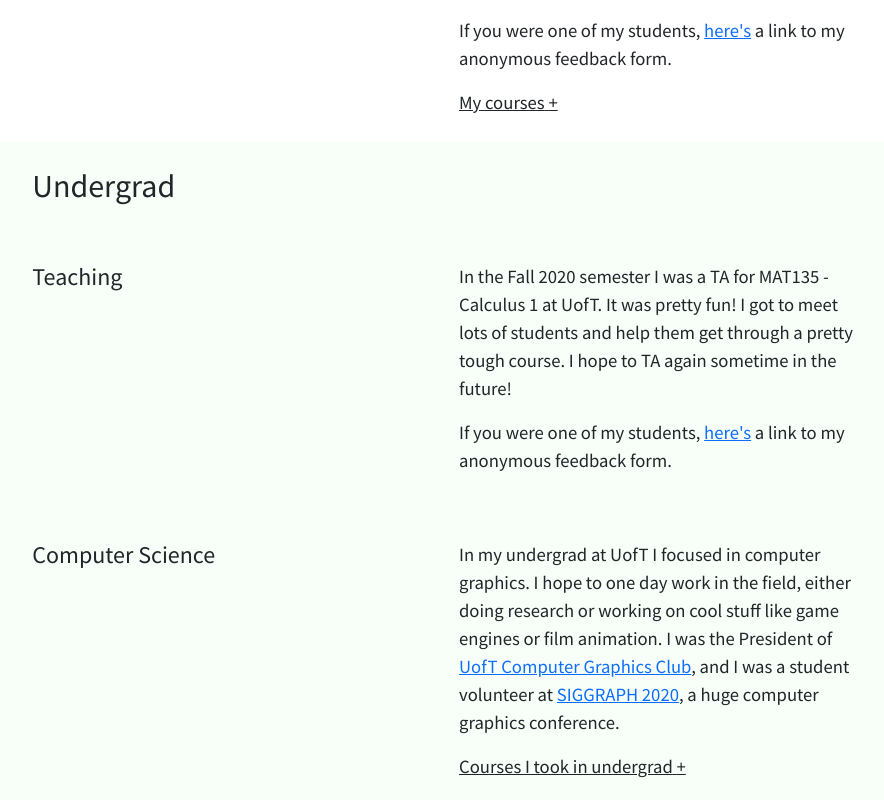
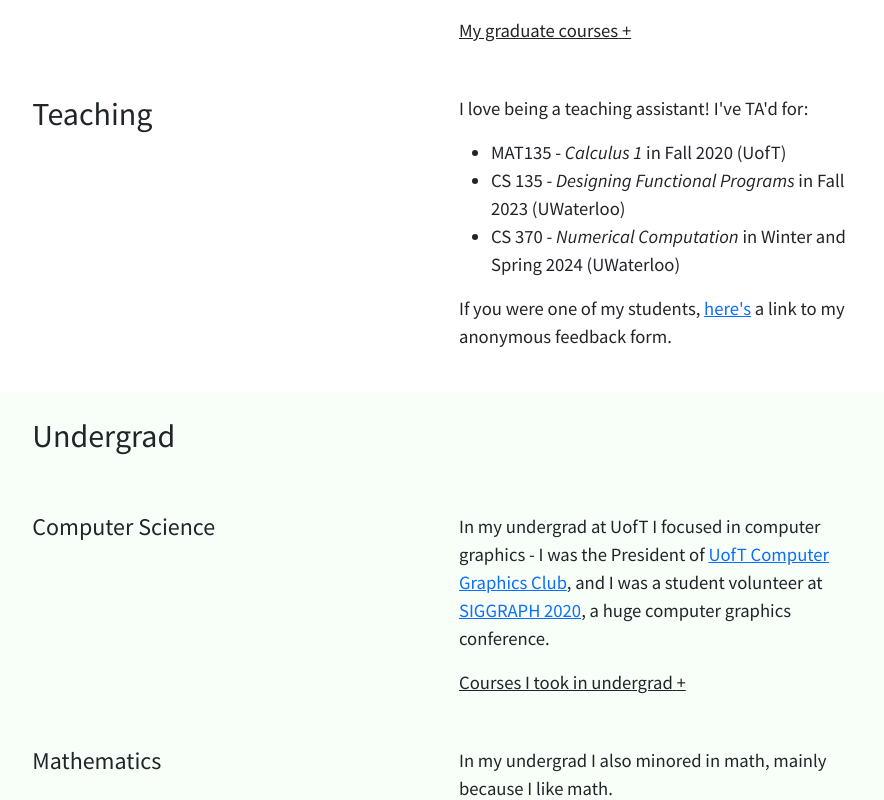
Before and after one commit to rikingurditta/website, a React (Create React App) app in the folder website/: page /#/academics in a window 1280 px wide. Shown: the part 460-1260 px from the top of the page, without its empty margins (193-1077 px from the left). Built offline with nearby package versions, Linux system fonts and the light colour scheme.

Commit message:
Academics page content update

```diff
--- a/website/src/pages/Academics.js
+++ b/website/src/pages/Academics.js
@@ -24,12 +24,7 @@ export default function Academics() {
                     is the wonderful <NewTabLink href="https://cs.uwaterloo.ca/~c2batty/">Professor Christopher Batty</NewTabLink>!
                     I'm doing research into methods in physics-based animation, particularly fluid simulation.
                     </p>
-                    <p>
-                        If you were one of my students, <NewTabLink href="https://forms.gle/WoSfM34xCnz4NRma7"
-                                                                    >here's</NewTabLink> a link to my anonymous feedback
-                        form.
-                    </p>
-                    <Expandable outside={<span>My courses</span>}>
+                    <Expandable outside={<span>My graduate courses</span>}>
                         <ul>
                             <li>
                                 <Expandable outside={<span>CS 770 - Numerical Analysis (Fall 2023)</span>}>
@@ -51,8 +46,48 @@ export default function Academics() {
                                     </p>
                                 </Expandable>
                             </li>
+                            <li>
+                                <Expandable outside={<span>CS 778 - Numerical Solutions of PDEs (Winter 2024)</span>}>
+                                    <p className="expand-text">
+                                        I found this course pretty tough in terms of grasping all of the content, but it's
+                                        really interesting too. Very cool to see the functional analysis that goes into
+                                        proving that we really can numerically solve PDEs. And prof <NewTabLink
+                                        href="https://uwaterloo.ca/applied-mathematics/people-profiles/sander-rhebergen">Sander Rhebergen
+                                        </NewTabLink> was an excellent teacher! It was also fun to implement a few PDE solvers
+                                        in code. Forgetting that I had a midterm and walking in ten minutes late with no aid
+                                        sheet was less fun, but it makes for a funny story now.
+                                    </p>
+                                </Expandable>
+                            </li>
+                            <li>
+                                <Expandable outside={<span>CS 898 - Topics in Computer Vision (Winter 2024)</span>}>
+                                    <p className="expand-text">
+                                        I had fun! Prof <NewTabLink href="https://cs.uwaterloo.ca/~yboykov/">Yuri Boykob</NewTabLink> is
+                                        suuuper enthusiastic about the topic, and I'm way more interested in computer vision now than I
+                                        was going into this course.
+                                    </p>
+                                </Expandable>
+                            </li>
                         </ul>
                     </Expandable>
+                </Col>
+            </Row>
+            <Row className="justify-content-md-center text-content">
+                <Col md={4}>
+                    <h2>Teaching</h2>
+                </Col>
+                <Col md={4} className="my-auto">
+                    <p>I love being a teaching assistant! I've TA'd for:</p>
+                    <ul>
+                        <li>MAT135 - <i>Calculus 1</i> in Fall 2020 (UofT)</li>
+                        <li>CS 135 - <i>Designing Functional Programs</i> in Fall 2023 (UWaterloo)</li>
+                        <li>CS 370 - <i>Numerical Computation</i> in Winter and Spring 2024 (UWaterloo)</li>
+                    </ul>
+                    <p>
+                        If you were one of my students, <NewTabLink href="https://forms.gle/WoSfM34xCnz4NRma7"
+                                                                    >here's</NewTabLink> a link to my anonymous feedback
+                        form.
+                    </p>
                 </Col>
             </Row>
             <Row className="justify-content-md-center text-content"
@@ -65,29 +100,11 @@ export default function Academics() {
             <Row className="justify-content-md-center text-content"
                  style={{backgroundColor: '#F8FFF8'}}>
                 <Col md={4}>
-                    <h4>Teaching</h4>
-                </Col>
-                <Col md={4} className="my-auto">
-                    <p>In the Fall 2020 semester I was a TA for MAT135 - Calculus 1 at UofT. It was pretty fun! I got to meet
-                        lots of students and help them get through a pretty tough course. I hope to TA again sometime in
-                        the future!
-                    </p>
-                    <p>
-                        If you were one of my students, <NewTabLink href="https://forms.gle/WoSfM34xCnz4NRma7"
-                                                                    >here's</NewTabLink> a link to my anonymous feedback
-                        form.
-                    </p>
-                </Col>
-            </Row>
-            <Row className="justify-content-md-center text-content"
-                 style={{backgroundColor: '#F8FFF8'}}>
-                <Col md={4}>
                     <h4>Computer Science</h4>
                 </Col>
                 <Col md={4} className="my-auto">
                     <p>
-                        In my undergrad at UofT I focused in computer graphics. I hope to one day work in the field, either doing
-                        research or working on cool stuff like game engines or film animation. I was the President
+                        In my undergrad at UofT I focused in computer graphics - I was the President
                         of <NewTabLink href="https://utcg.club/">UofT Computer Graphics Club</NewTabLink>, and I was a
                         student volunteer at <NewTabLink href="https://s2020.siggraph.org/">SIGGRAPH 2020</NewTabLink>, a
                         huge computer graphics conference.
```
